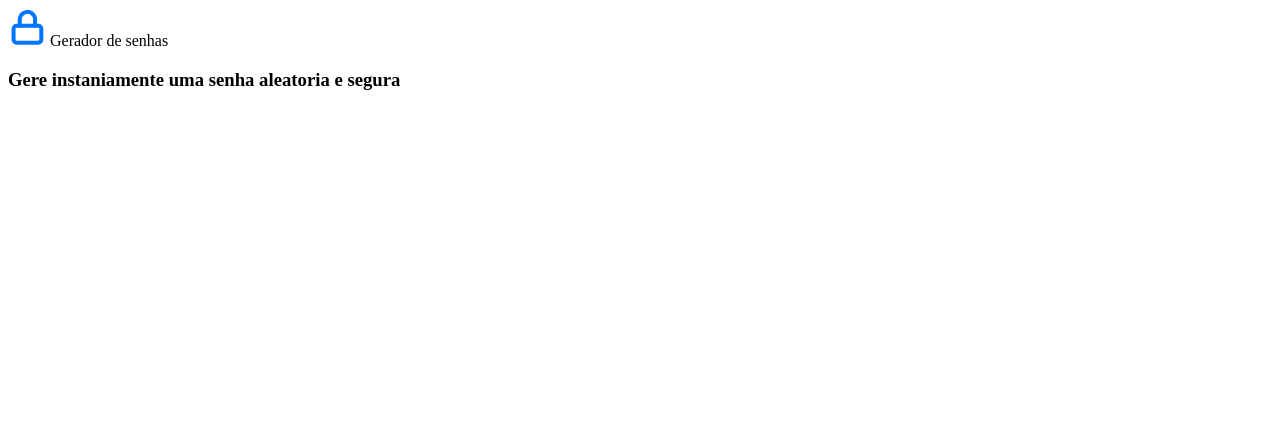
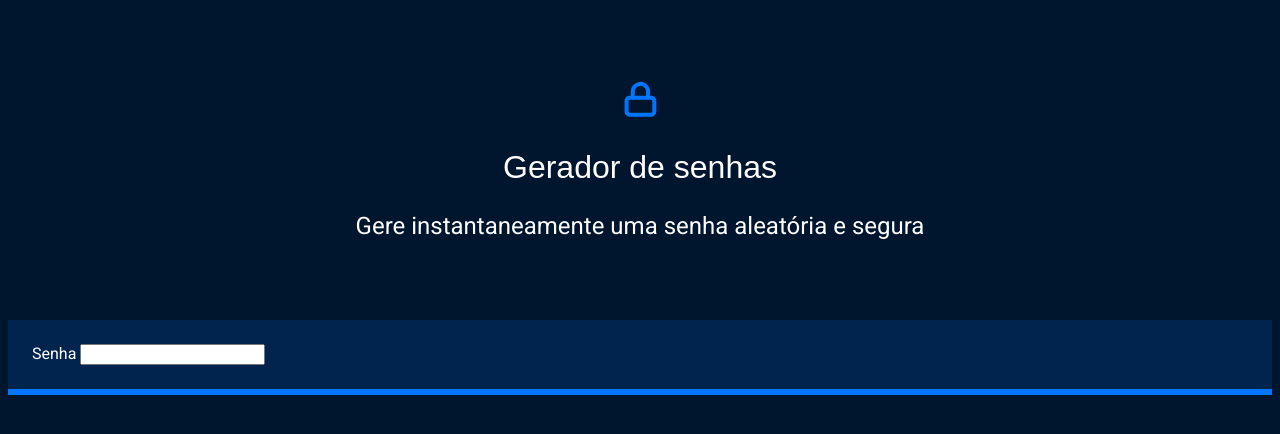
Before and after one commit to jacksonpaulichen/segur-senha-Jackson, a plain HTML site: page index.html in a window 1280 px wide. Drawn offline with Linux system fonts and the light colour scheme; a web font is replaced by a local one.

Commit message:
14 de junho

```diff
--- a/index.html
+++ b/index.html
@@ -1,15 +1,26 @@
 <!DOCTYPE html>
-<html lang="pt-br">
+<html lang="en">
+
 <head>
-    <meta charset="UTF-8">
-    <meta name="viewport" content="width=device-width, initial-scale=1.0">
-    <title>Gerador de senha </title>
-    <link rel="stylesheet" href="style.css">
+<meta charset="UTF-8">
+<meta name="viewport" content="width=device-width, initial-scale=1.0">
+<title>Gerador de senhas</title>
+<link rel="stylesheet" href="style.css">
 </head>
+
 <body>
-    <img src="unlock.svg" alt="um cadeado fechado"
-    <h2 class="titulo-principal"> Gerador de senhas</h2>
-    <h3 class="titulo-secundario"> Gere instaniamente uma senha aleatoria e segura</h3>
+<section class="conteudo">
+<div class="conteudo-titulo">
+<img src="unlock.svg" alt="um cadeado fechado">
+<h2 class="titulo-principal">Gerador de senhas</h2>
+<h3 class="titulo-secundario">Gere instantaneamente uma senha aleatória e segura</h3>
+</div>
 
+<div class="conteudo-senha">
+<label for="senha">Senha</label>
+<input name="senha" type="text" id="campo-senha">
+</div>
+</section>
 </body>
+
 </html>
--- a/style.css
+++ b/style.css
@@ -1,6 +1,43 @@
 @import url('https://fonts.googleapis.com/css2?family=Roboto&display=swap');
-@import url('https://fonts.googleapis.com/css2?family=Roboto&family=Roboto+Mono:ital,wght@0,100..700;1,100..700&display=swap')
+@import url('https://fonts.googleapis.com/css2?family=Reddit+Mono:wght@200..900&family=Roboto&display=swap');
 
 :root{
+--branco: white;
+--cor-de-fundo: #00162e;
+--fundo-senha: #00244d;
+--fundo-texto: #001e40;
+--borda: #0075ff;
+--roboto:'Roboto', sans-serif;
+--roboto-mono: 'Roboto-Mono', sans-serif
+}
 
+*{
+font-weight: 400;
 }
+
+body{
+color: var(--branco);
+background-color: var(--cor-de-fundo);
+font-family: var(--roboto);
+}
+
+.titulo-principal{
+font-family: var(--roboto-mono);
+font-size: 32px;
+}
+
+.titulo-secundario{
+font-size: 24px;
+}
+
+.conteudo-titulo{
+text-align: center;
+margin-top: 80px;
+}
+
+.conteudo-senha{
+background-color: var(--fundo-senha);
+padding: 24px;
+border-bottom: 6px solid var(--borda);
+margin-top: 80px;
+}
```
